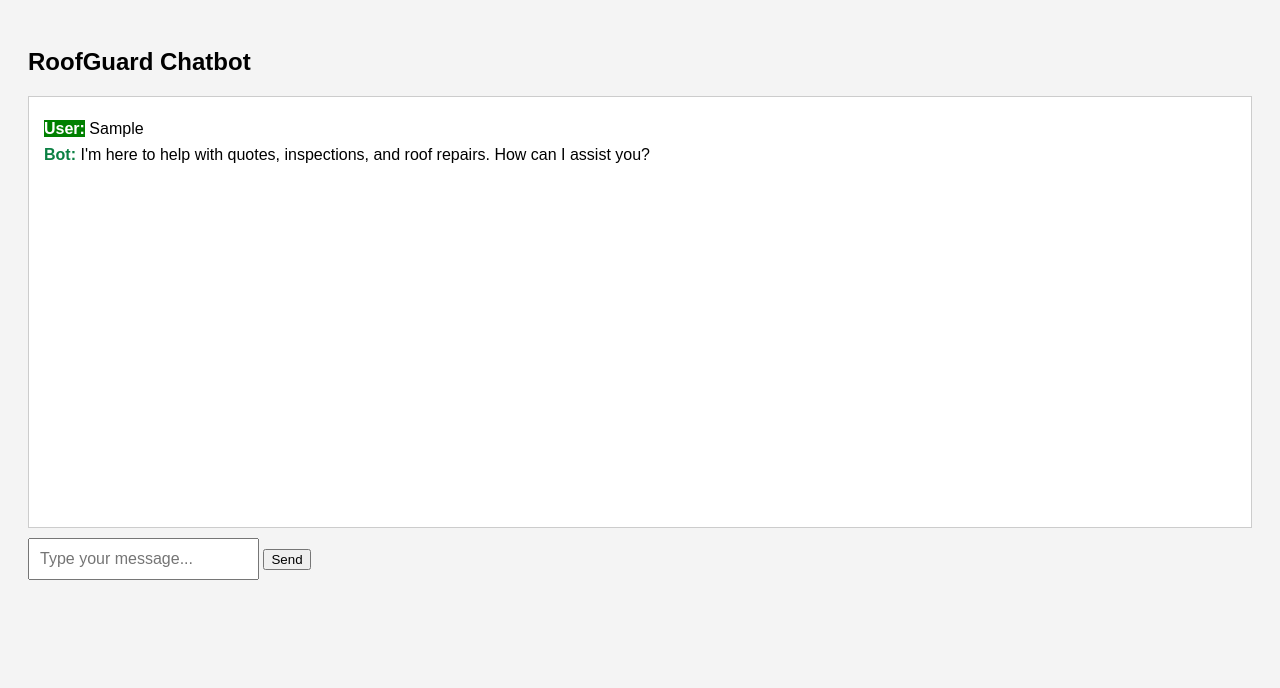
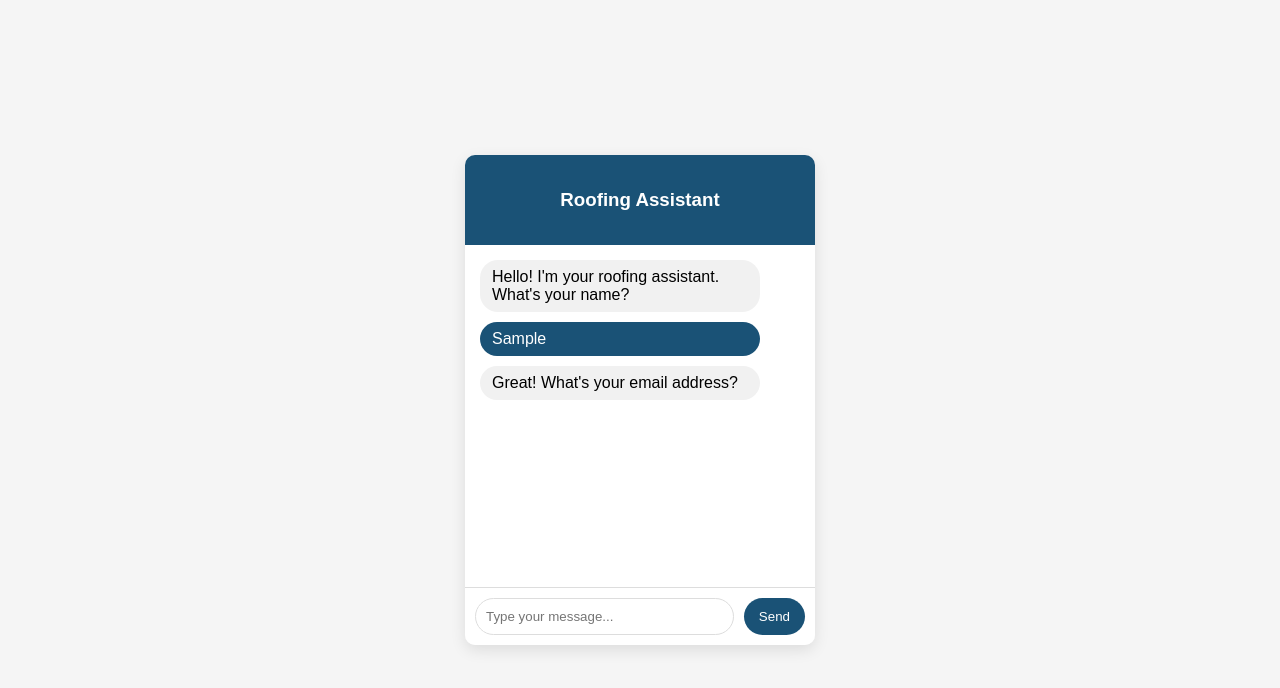
Before and after one commit to Flownetic/Flovvnetic_chatbot, a plain HTML site: page index.html in a window 1280 px wide. Both pictures are taken after typing "Sample" into the empty fields and a click on the button "Send". Drawn offline with Linux system fonts and the light colour scheme.

Commit message:
Update index.html

```diff
--- a/index.html
+++ b/index.html
@@ -1,113 +1,182 @@
-<!DOCTYPE html>
-<html>
+<!DOCTYPE html><html lang="en">
 <head>
-  <title>RoofGuard Chatbot</title>
+    <meta charset="UTF-8">
+    <meta name="viewport" content="width=device-width, initial-scale=1.0">
+    <title>Roofing Company Chatbot</title>
     <style>
         body {
             font-family: Arial, sans-serif;
-      background: #f4f4f4;
-      padding: 20px;
+            margin: 0;
+            padding: 0;
+            display: flex;
+            justify-content: center;
+            align-items: center;
+            height: 100vh;
+            background-color: #f5f5f5;
         }
-
-    #chatbox {
-      border: 1px solid #ccc;
-      background: white;
+        .chatbot-container {
+            width: 350px;
+            border-radius: 10px;
+            box-shadow: 0 5px 15px rgba(0,0,0,0.1);
+            overflow: hidden;
+        }
+        .chatbot-header {
+            background-color: #1a5276;
+            color: white;
             padding: 15px;
+            text-align: center;
+        }
+        .chatbot-body {
+            background-color: white;
             height: 400px;
+            display: flex;
+            flex-direction: column;
+        }
+        .chatbot-messages {
+            flex: 1;
+            padding: 15px;
             overflow-y: auto;
+        }
+        .message {
             margin-bottom: 10px;
+            padding: 8px 12px;
+            border-radius: 18px;
+            max-width: 80%;
+            word-wrap: break-word;
         }
-
-    .user {
+        .bot-message {
+            background-color: #f1f1f1;
+            align-self: flex-start;
+        }
+        .user-message {
+            background-color: #1a5276;
             color: white;
-      font-weight: bold;
-      background: green;
+            align-self: flex-end;
         }
-
-    .bot {
-      color: #0b8043;
-      font-weight: bold;
+        .chatbot-input {
+            display: flex;
+            padding: 10px;
+            border-top: 1px solid #ddd;
         }
-<!--this is just space between the textbox and the send button-->
-    #inputArea {
-      display: flex;
-      gap: 10px;
-    }
-
-    input[type="text"] {
+        .chatbot-input input {
             flex: 1;
             padding: 10px;
-      font-size: 16px;
+            border: 1px solid #ddd;
+            border-radius: 20px;
+            outline: none;
         }
-<!--just for the size of send button-->
-    button {
+        .chatbot-input button {
+            background-color: #1a5276;
+            color: white;
+            border: none;
+            border-radius: 20px;
             padding: 10px 15px;
-      font-size: 30px;
+            margin-left: 10px;
             cursor: pointer;
-    }
-
-    .message {
-      margin: 8px 0;
         }
     </style>
 </head>
 <body>
+<div class="chatbot-container">
+    <div class="chatbot-header">
+        <h3>Roofing Assistant</h3>
+    </div>
+    <div class="chatbot-body">
+        <div class="chatbot-messages" id="chatbotMessages"></div>
+        <div class="chatbot-input">
+            <input type="text" id="userInput" placeholder="Type your message...">
+            <button id="sendMessage">Send</button>
+        </div>
+    </div>
+</div><script>
+const chatbotMessages = document.getElementById('chatbotMessages');
+const userInput = document.getElementById('userInput');
+const sendMessage = document.getElementById('sendMessage');
 
-  <h2>RoofGuard Chatbot</h2>
-  <div id="chatbox"></div>
+let step = 0;
+let customerInfo = {
+    name: '',
+    email: '',
+    phone: '',
+    service: '',
+    urgency: ''
+};
 
-  <div id="inputArea">
-    <input type="text" id="userInput" placeholder="Type your message..." />
-    <button onclick="sendMessage()">Send</button>
-  </div>
-
-  <script>
-    const chatbox = document.getElementById("chatbox");
-    const input = document.getElementById("userInput");
-
-    function appendMessage(sender, text) {
-      const div = document.createElement("div");
-      div.classList.add("message");
-      div.innerHTML = `<span class="${sender === 'User' ? 'user' : 'bot'}">${sender}:</span> ${text}`;
-      chatbox.appendChild(div);
-      chatbox.scrollTop = chatbox.scrollHeight;
+function addMessage(text, sender = 'bot') {
+    const msg = document.createElement('div');
+    msg.className = 'message ' + (sender === 'user' ? 'user-message' : 'bot-message');
+    msg.innerText = text;
+    chatbotMessages.appendChild(msg);
+    chatbotMessages.scrollTop = chatbotMessages.scrollHeight;
 }
 
-    function getBotResponse(message) {
-      const msg = message.toLowerCase();
+function sendToTelegram(data) {
+    const botToken = '8430303546:AAGiDuA3R53y_J0yFigXz4_vZ7lzhWz1ylA';
+    const chatId = '7789224631';
+    const message = `New Lead:\nName: ${data.name}\nEmail: ${data.email}\nPhone: ${data.phone}\nService: ${data.service}\nUrgency: ${data.urgency}`;
 
-      if (msg.includes("quote") || msg.includes("price")) {
-        return "Please provide your name, phone, email, and a brief project description so we can prepare a quote.";
-      } else if (msg.includes("inspection")) {
-        return "We can schedule a roof inspection. Please provide your name, contact details, address, and preferred date.";
-      } else if (msg.includes("emergency")) {
-        return "For emergencies, please call us 24/7 at (800) 555-ROOF.";
-      } else if (msg.includes("services")) {
-        return "We offer roof installation, repairs, inspections, gutter services, and storm damage restoration.";
-      } else if (msg.includes("contact")) {
-        return "You can reach us at support@roofguardsolutions.com or call (800) 555-ROOF.";
-      } else {
-        return "I'm here to help with quotes, inspections, and roof repairs. How can I assist you?";
+    fetch(`https://api.telegram.org/bot${botToken}/sendMessage`, {
+        method: 'POST',
+        headers: { 'Content-Type': 'application/json' },
+        body: JSON.stringify({
+            chat_id: chatId,
+            text: message
+        })
+    })
+    .then(res => res.json())
+    .then(data => console.log('Telegram response:', data))
+    .catch(err => console.error('Telegram error:', err));
+}
+
+function processInput(input) {
+    switch(step) {
+        case 0:
+            customerInfo.name = input;
+            addMessage("Great! What's your email address?");
+            step++;
+            break;
+        case 1:
+            customerInfo.email = input;
+            addMessage("Got it. What's your phone number?");
+            step++;
+            break;
+        case 2:
+            customerInfo.phone = input;
+            addMessage("What service are you interested in?");
+            step++;
+            break;
+        case 3:
+            customerInfo.service = input;
+            addMessage("And finally, how urgent is it?");
+            step++;
+            break;
+        case 4:
+            customerInfo.urgency = input;
+            addMessage("Thanks! We will contact you shortly.");
+            sendToTelegram(customerInfo);
+            step++;
+            break;
+        default:
+            addMessage("Would you like to provide another estimate?");
+            step = 0;
+            break;
     }
 }
 
-    function sendMessage() {
-      const userText = input.value.trim();
-      if (!userText) return;
+sendMessage.addEventListener('click', () => {
+    const input = userInput.value.trim();
+    if (!input) return;
+    addMessage(input, 'user');
+    userInput.value = '';
+    processInput(input);
+});
 
-      appendMessage("User", userText);
-      input.value = "";
+userInput.addEventListener('keypress', (e) => {
+    if (e.key === 'Enter') sendMessage.click();
+});
 
-      setTimeout(() => {
-        const reply = getBotResponse(userText);
-        appendMessage("Bot", reply);
-      }, 500);
-    }
-
-    input.addEventListener("keydown", e => {
-      if (e.key === "Enter") sendMessage();
-    });
-  </script>
-
-</body>
+window.onload = () => {
+    addMessage("Hello! I'm your roofing assistant. What's your name?");
+};
+</script></body>
 </html>
```
Lines whose indentation alone changed are shown as unchanged.
